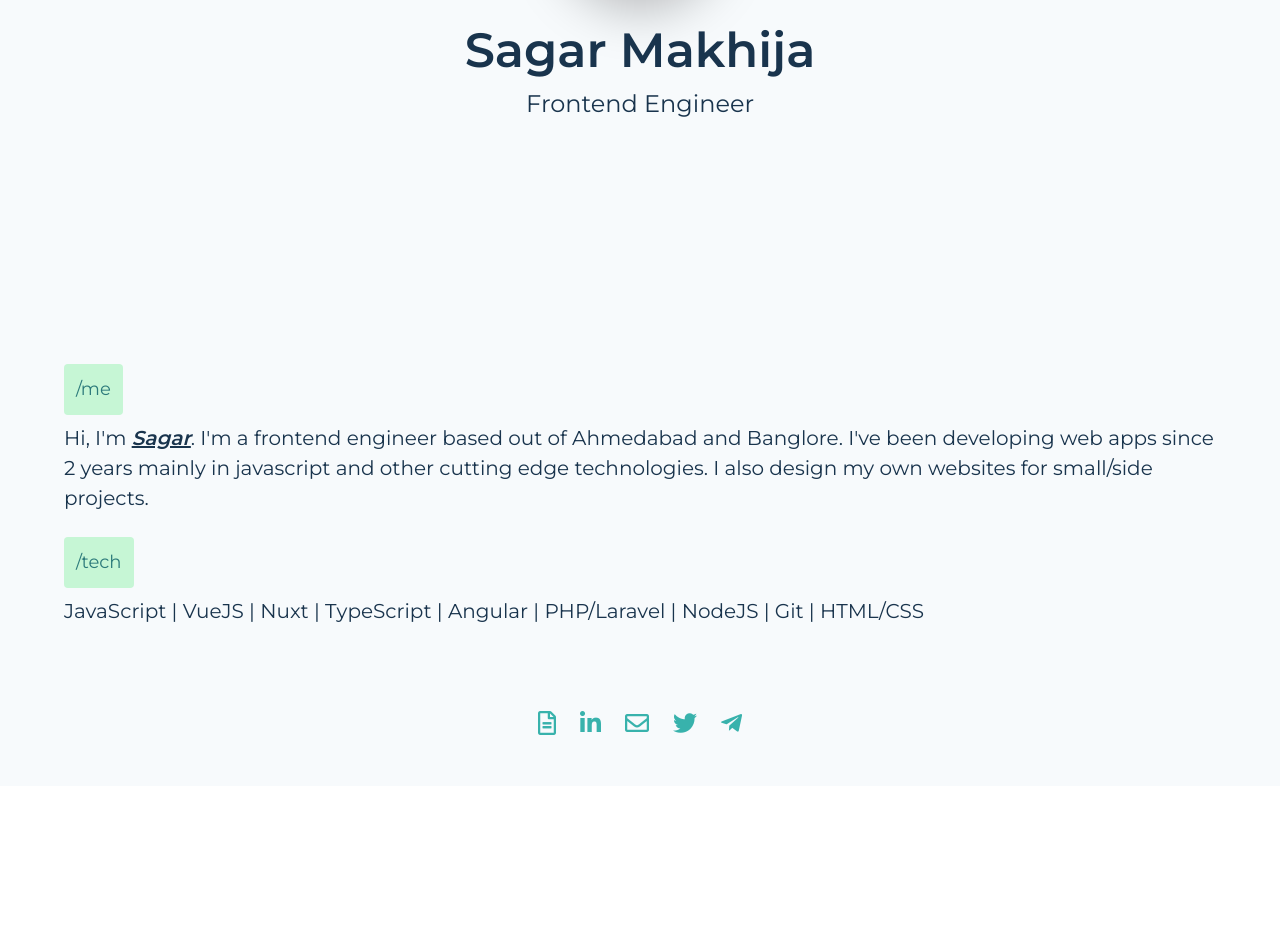
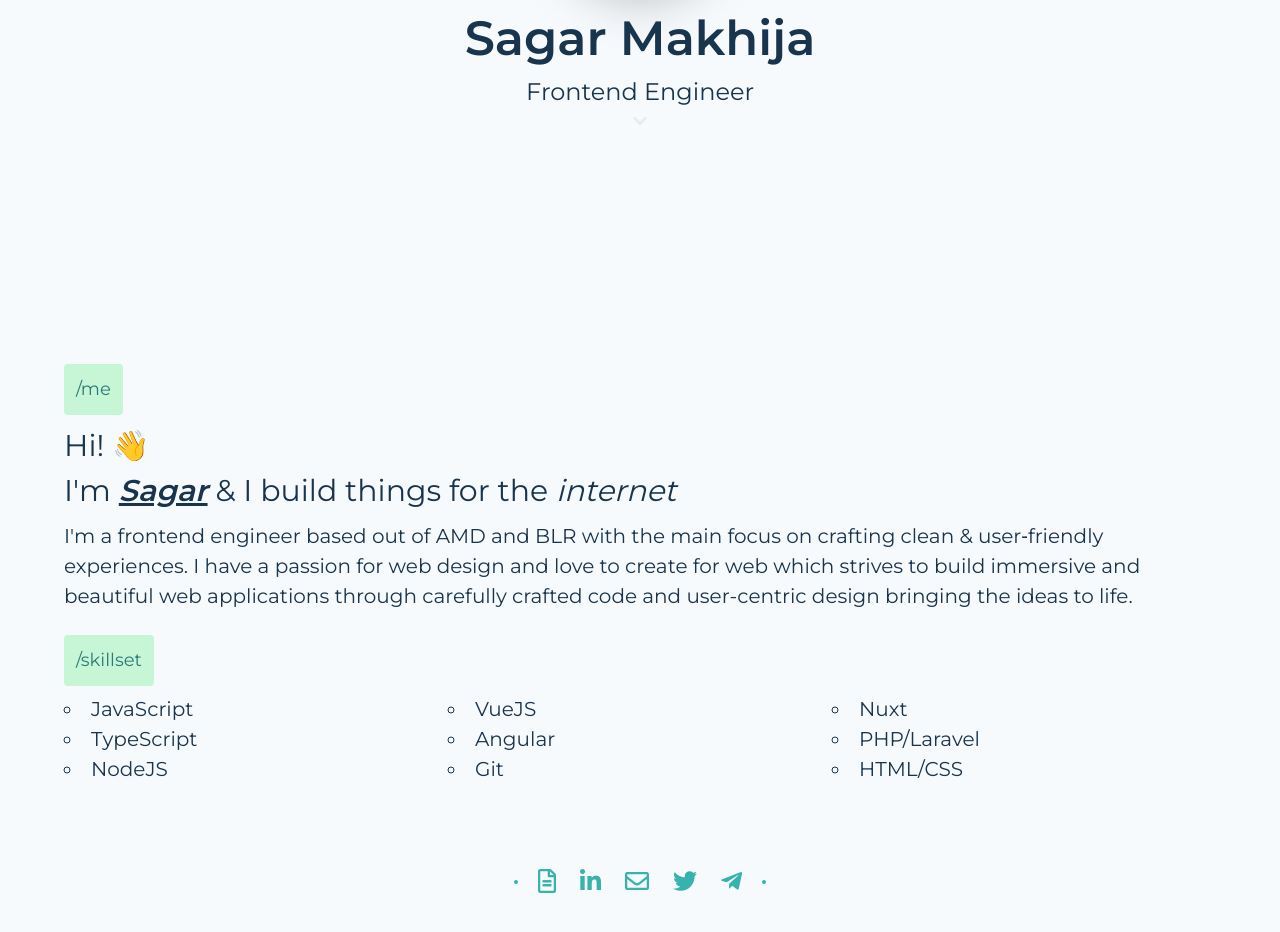
Before and after one commit to Sagarmak-zz/nuxt-portfolio, a Nuxt app: page / in a window 1280 px wide. Shown: the part 436-1368 px from the top of the page. Before the commit the page ends 1222 px from the top, so only its background shows below. Built offline with nearby package versions, Linux system fonts and the light colour scheme.

Commit message:
Misc changes
- adds new background-color for know more icon, with an animation
- new about me content
- new skillset section
- tow dots around the contact icons

```diff
--- a/assets/css/tailwind.css
+++ b/assets/css/tailwind.css
@@ -4,6 +4,7 @@
 
 .theme-light {
   --background: theme(colors.gray.100);
+  --background-lighter: theme(colors.gray.500);
   /* --text: theme(colors.blue.900); */
   --color-text: #19344d;
   --color-text-gray: #0d0106;
@@ -14,6 +15,7 @@
 
 .theme-dark {
   --background: #141420;
+  --background-lighter: #414168;
   --color-text: #eaeaea;
   --color-text-gray: #0d0106;
   --accent: theme(colors.teal.500);
--- a/pages/index.vue
+++ b/pages/index.vue
@@ -2,7 +2,7 @@ index.vue
 
 <template>
   <div class="container mx-auto">
-    <div class="page1 home items-center">
+    <div class="page1 home flex items-center justify-center">
       <div class="card hover:shadow-lg transition duration-500 ease-in p-6">
         <img
           class="mx-auto h-48 w-48 rounded-full object-cover shadow-2xl"
@@ -10,38 +10,66 @@ index.vue
           alt="profile image"
         />
         <div class="content mt-4">
-          <h2 class="name text-color-text text-3xl lg:text-5xl font-semibold">Sagar Makhija</h2>
-          <div class="text-color-text text-lg lg:text-2xl">Frontend Engineer</div>
+          <h2 class="name text-color-text text-3xl lg:text-5xl font-semibold">
+            Sagar Makhija
+          </h2>
+          <div class="text-color-text text-lg lg:text-2xl">
+            Frontend Engineer
+          </div>
+          <div class="text-background-lighter animation">
+            <i class="fas fa-chevron-down"></i>
+          </div>
         </div>
       </div>
     </div>
     <div class="page2 about mb-20">
       <div class="me">
-        <div class="about-title inline-block p-3 rounded text-lg md:text-lg text-accent-text bg-accent-bg">
+        <div
+          class="about-title inline-block p-3 rounded text-lg md:text-lg text-accent-text bg-accent-bg"
+        >
           /me
         </div>
+        <div class="text-color-text md:text-3xl mt-2">
+          <div>Hi! 👋</div>
+          <div>
+            I'm <span class="font-semibold italic underline">Sagar</span> & I
+            build things for the <span class="italic">internet</span>
+          </div>
+        </div>
         <div class="text-color-text text-base md:text-xl mt-2">
-          Hi, I'm <span class="font-semibold italic underline">Sagar</span>. I'm
-          a frontend engineer based out of Ahmedabad and Banglore. I've been
-          developing web apps since 2 years mainly in javascript and other
-          cutting edge technologies. I also design my own websites for
-          small/side projects.
+          I'm a frontend engineer based out of AMD and BLR with the main focus on crafting
+          clean & user‑friendly experiences. I have a passion for web design and
+          love to create for web which strives to build immersive and beautiful
+          web applications through carefully crafted code and user-centric
+          design bringing the ideas to life.
         </div>
       </div>
       <div class="tech mt-6">
-        <div class="about-title inline-block p-3 rounded text-lg md:text-lg text-accent-text bg-accent-bg">
-          /tech
+        <div
+          class="about-title inline-block p-3 rounded text-lg md:text-lg text-accent-text bg-accent-bg"
+        >
+          /skillset
         </div>
         <div class="text-color-text text-base md:text-xl mt-2">
-          JavaScript | VueJS | Nuxt | TypeScript | Angular | PHP/Laravel |
-          NodeJS | Git | HTML/CSS
+          <ul class="flex flex-wrap list-inside">
+            <li class="w-1/3">JavaScript</li>
+            <li class="w-1/3">VueJS</li>
+            <li class="w-1/3">Nuxt</li>
+            <li class="w-1/3">TypeScript</li>
+            <li class="w-1/3">Angular</li>
+            <li class="w-1/3">PHP/Laravel</li>
+            <li class="w-1/3">NodeJS</li>
+            <li class="w-1/3">Git</li>
+            <li class="w-1/3">HTML/CSS</li>
+          </ul>
         </div>
       </div>
     </div>
     <div class="footer">
       <div
-        class="links flex content-center justify-center my-4 text-2xl text-accent"
+        class="links flex items-center justify-center my-4 text-2xl text-accent"
       >
+        <div class="dot bg-accent rounded-full w-1 h-1 mr-2"></div>
         <a
           href="https://www.linkedin.com/in/sagarmak/"
           target="_blank"
@@ -77,6 +105,7 @@ index.vue
         >
           <i class="fab fa-telegram-plane"></i>
         </a>
+        <div class="dot bg-accent rounded-full w-1 h-1 ml-2"></div>
       </div>
     </div>
   </div>
@@ -84,9 +113,7 @@ index.vue
 
 <script>
 export default {
-  props: [
-    "lightTheme"
-  ],
+  props: ["lightTheme"],
   head() {
     return {
       title: "Sagar Makhija | Frontend Engineer",
@@ -105,12 +132,25 @@ export default {
 <style>
 .page1 {
   min-height: 100vh;
-  display: flex;
-  justify-content: center;
-  /* align-items: center; */
   text-align: center;
 }
 .footer {
   min-height: 10vh;
 }
+ul.flex li {
+  list-style-type: circle;
+}
+.animation {
+  animation: in-out 2000ms ease-in-out 0s infinite normal forwards;
+}
+
+@keyframes in-out {
+  0%,
+  100% {
+    opacity: 1;
+  }
+  50% {
+    opacity: 0.2;
+  }
+}
 </style>
--- a/tailwind.config.js
+++ b/tailwind.config.js
@@ -11,6 +11,7 @@ module.exports = {
     extend: {
       colors: {
         background: "var(--background)",
+        "background-lighter": "var(--background-lighter)",
         "color-text": "var(--color-text)",
         "color-text-gray": "var(--color-text-gray)",
         accent: "var(--accent)",
```
